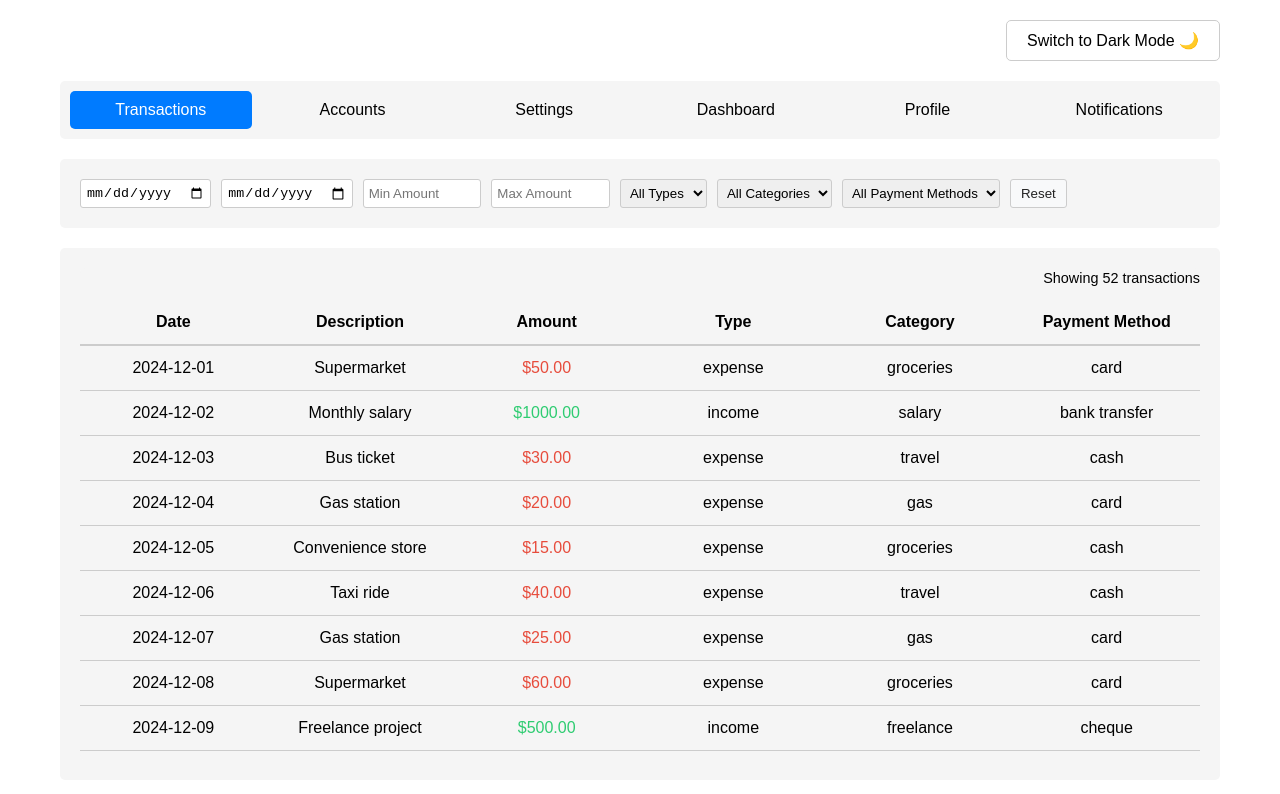
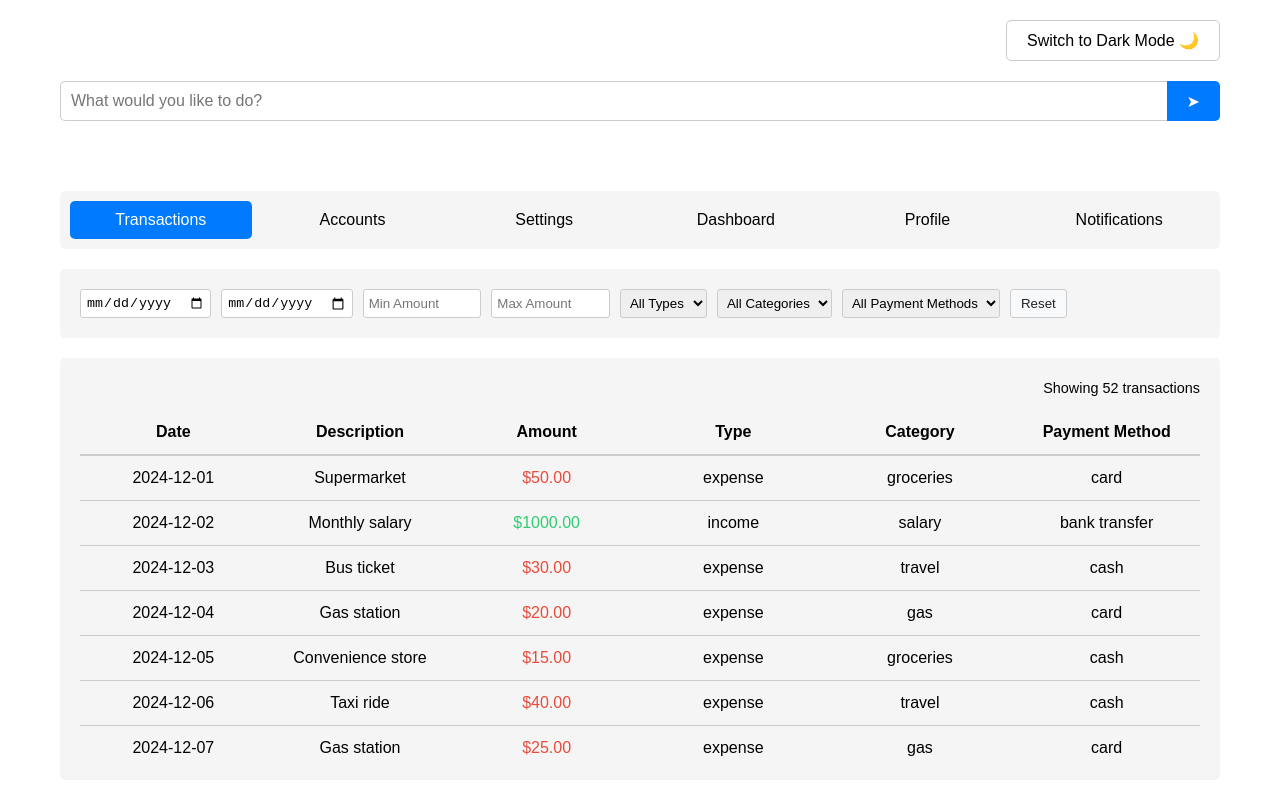
Before and after one commit to Shmuel-Levinson/ai-enhanced-ui, a React (Vite) app in the folder frontend/: page / in a window 1280 px wide. Shown: the top 794 px of the page. Built offline with nearby package versions, Linux system fonts and the light colour scheme.

Commit message:
small change

```diff
--- a/frontend/src/App.tsx
+++ b/frontend/src/App.tsx
@@ -12,7 +12,7 @@ import {generatePastelColor} from './utils/color-utils';
 import TransactionList from "./components/TransactionList.tsx";
 
 const MODE: "prod" | "dev" = "prod" //"dev"
-const baseUrl = MODE === "prod" ? "https://ai-enhanced-ui.onrender.com" : "http://localhost:3000"
+const baseUrl = MODE === "prod" ? "https://ai-enhanced-ui.onrender.com" : "http://localhost:5000"
 
 const initialFilterState = {
     startDateFilter: "",
@@ -144,7 +144,7 @@ function App() {
             showStatusBar: true,
         }
     });
-    const [showChat, setShowChat] = useState(false);
+    const [showChat, setShowChat] = useState(true);//test
     const inputRef = useRef<HTMLInputElement>(null);
     const [responseModal, setResponseModal] = useState<ResponseModal>({
         isOpen: false,
```
